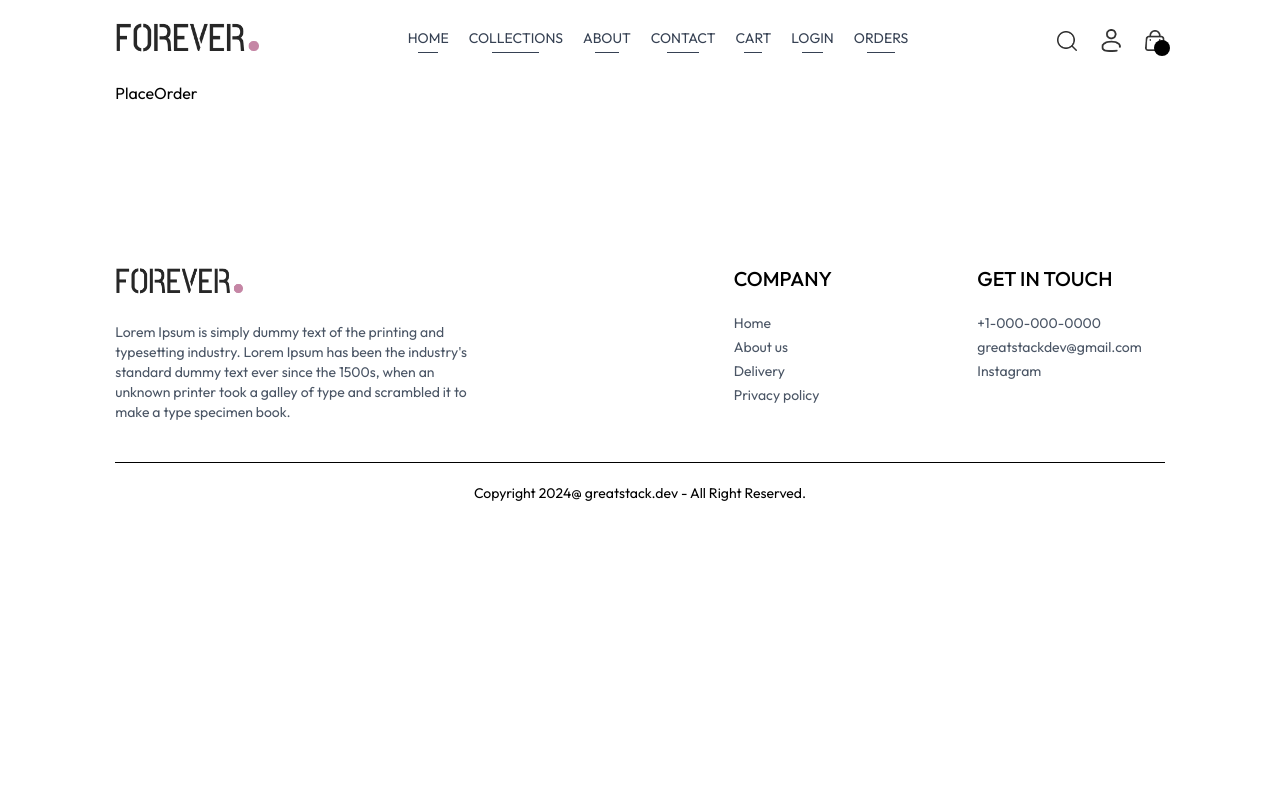
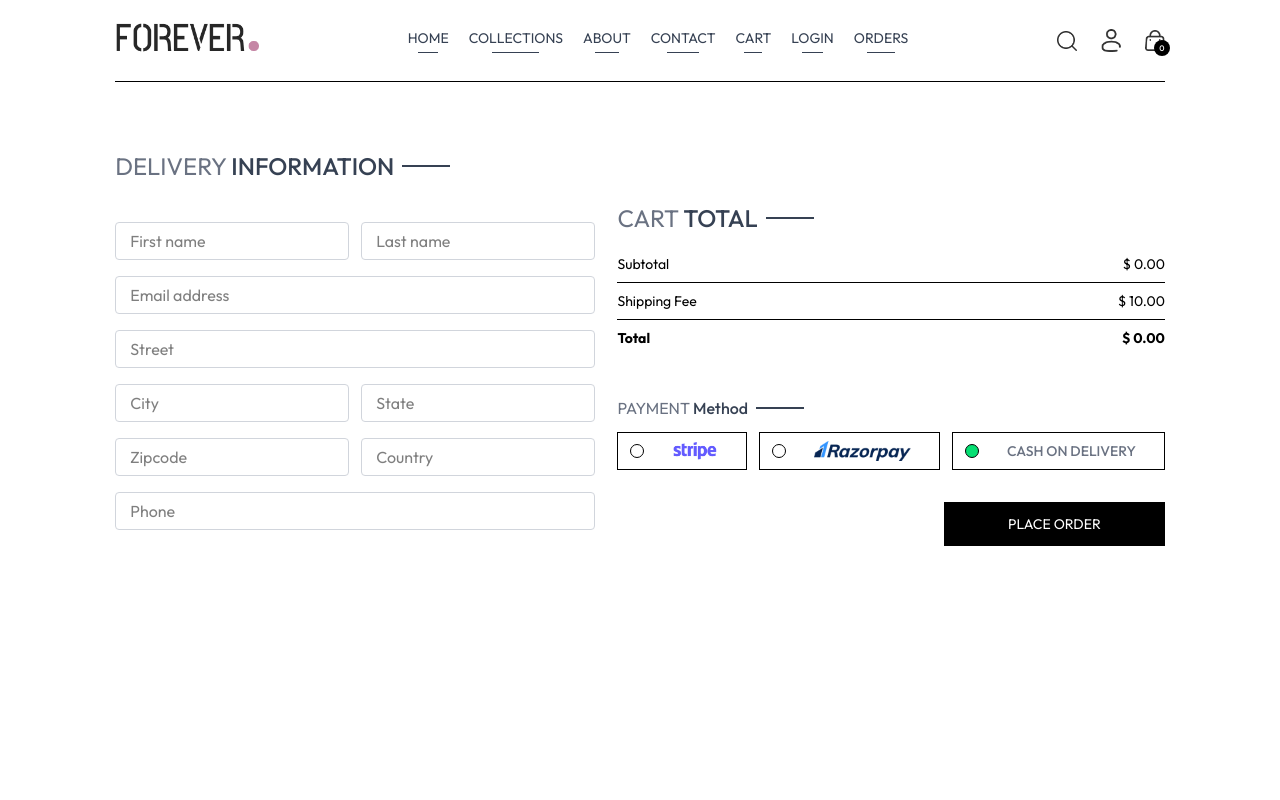
Before and after one commit to Faizanulghani/Forever-ecommerce-app, a React app in the folder frontend/: page /place-order in a window 1280 px wide. Shown: the top 800 px of the page. Built offline with nearby package versions, Linux system fonts and the light colour scheme; the HTML template or start-up script is replaced by a standard one.

Commit message:
Created Place order page

```diff
--- a/frontend/src/context/ShopContext.jsx
+++ b/frontend/src/context/ShopContext.jsx
@@ -43,7 +43,6 @@ const ShopContextProvider = ({ children }) => {
     let totalCount = 0;
     for (const items in cartItems) {
       for (const item in cartItems[items]) {
-        // console.log(cartItems[items][item]);
         console.log(item, cartItems[items][item]);
 
         if (cartItems[items][item] > 0) {
@@ -51,7 +50,7 @@ const ShopContextProvider = ({ children }) => {
         }
       }
     }
-    // return totalCount;
+    return totalCount;
   };
 
   const updateQuantity = (itemId, size, quantity) => {
--- a/frontend/src/pages/PlaceOrder.jsx
+++ b/frontend/src/pages/PlaceOrder.jsx
@@ -1,5 +1,171 @@
+import { useContext, useState } from "react";
+import { assets } from "../assets/assets";
+import Title from "../components/Title";
+import { ShopContext } from "../context/ShopContext";
+
 const PlaceOrder = () => {
-  return <div>PlaceOrder</div>;
+  const [method, setMethod] = useState("cod");
+  let { navigate } = useContext(ShopContext);
+  return (
+    <form class="flex flex-col sm:flex-row justify-between gap-4 pt-5 sm:pt-14 min-h-[80vh] border-t">
+      <div class="flex flex-col gap-4 w-full sm:max-w-[480px]">
+        <div class="text-xl sm:text-2xl my-3">
+          <Title text1="DELIVERY" text2="INFORMATION" />
+        </div>
+        <div class="flex gap-3">
+          <input
+            required=""
+            name="firstName"
+            class="border border-gray-300 rounded py-1.5 px-3.5 w-full"
+            type="text"
+            placeholder="First name"
+            value=""
+          />
+          <input
+            required=""
+            name="lastName"
+            class="border border-gray-300 rounded py-1.5 px-3.5 w-full"
+            type="text"
+            placeholder="Last name"
+            value=""
+          />
+        </div>
+        <input
+          required=""
+          name="email"
+          class="border border-gray-300 rounded py-1.5 px-3.5 w-full"
+          type="email"
+          placeholder="Email address"
+          value=""
+        />
+        <input
+          required=""
+          name="street"
+          class="border border-gray-300 rounded py-1.5 px-3.5 w-full"
+          type="text"
+          placeholder="Street"
+          value=""
+        />
+        <div class="flex gap-3">
+          <input
+            required=""
+            name="city"
+            class="border border-gray-300 rounded py-1.5 px-3.5 w-full"
+            type="text"
+            placeholder="City"
+            value=""
+          />
+          <input
+            name="state"
+            class="border border-gray-300 rounded py-1.5 px-3.5 w-full"
+            type="text"
+            placeholder="State"
+            value=""
+          />
+        </div>
+        <div class="flex gap-3">
+          <input
+            required=""
+            name="zipcode"
+            class="border border-gray-300 rounded py-1.5 px-3.5 w-full"
+            type="number"
+            placeholder="Zipcode"
+            value=""
+          />
+          <input
+            required=""
+            name="country"
+            class="border border-gray-300 rounded py-1.5 px-3.5 w-full"
+            type="text"
+            placeholder="Country"
+            value=""
+          />
+        </div>
+        <input
+          required=""
+          name="phone"
+          class="border border-gray-300 rounded py-1.5 px-3.5 w-full"
+          type="number"
+          placeholder="Phone"
+          value=""
+        />
+      </div>
+      <div class="mt-8">
+        <div class="mt-8 min-w-80">
+          <div class="w-full">
+            <div class="text-2xl">
+              <Title text1="CART" text2="TOTAL" />
+            </div>
+            <div class="flex flex-col gap-2 mt-2 text-sm">
+              <div class="flex justify-between">
+                <p>Subtotal</p>
+                <p>$ 0.00</p>
+              </div>
+              <hr />
+              <div class="flex justify-between">
+                <p>Shipping Fee</p>
+                <p>$ 10.00</p>
+              </div>
+              <hr />
+              <div class="flex justify-between">
+                <b>Total</b>
+                <b>$ 0.00</b>
+              </div>
+            </div>
+          </div>
+        </div>
+        <div class="mt-12">
+          <Title text1="PAYMENT" text2="Method" />
+          <div class="flex gap-3 flex-col lg:flex-row">
+            <div
+              onClick={() => setMethod("stripe")}
+              class="flex items-center gap-3 border p-2 px-3 cursor-pointer"
+            >
+              <p
+                class={`min-w-3.5 h-3.5 border rounded-full ${
+                  method === "stripe" ? "bg-green-400" : ""
+                }`}
+              ></p>
+              <img class="h-5 mx-4" src={assets.stripe_logo} alt="" />
+            </div>
+            <div
+              onClick={() => setMethod("razorpay")}
+              class="flex items-center gap-3 border p-2 px-3 cursor-pointer"
+            >
+              <p
+                class={`min-w-3.5 h-3.5 border rounded-full ${
+                  method === "razorpay" ? "bg-green-400" : ""
+                }`}
+              ></p>
+              <img class="h-5 mx-4" src={assets.razorpay_logo} alt="" />
+            </div>
+            <div
+              onClick={() => setMethod("cod")}
+              class="flex items-center gap-3 border p-2 px-3 cursor-pointer"
+            >
+              <p
+                class={`min-w-3.5 h-3.5 border rounded-full ${
+                  method === "cod" ? "bg-green-400" : ""
+                }`}
+              ></p>
+              <p class="text-gray-500 text-sm font-medium mx-4">
+                CASH ON DELIVERY
+              </p>
+            </div>
+          </div>
+          <div class="w-full text-end mt-8">
+            <button
+              onClick={() => navigate("/orders")}
+              type="submit"
+              class="bg-black text-white px-16 py-3 text-sm"
+            >
+              PLACE ORDER
+            </button>
+          </div>
+        </div>
+      </div>
+    </form>
+  );
 };
 
 export default PlaceOrder;
```
